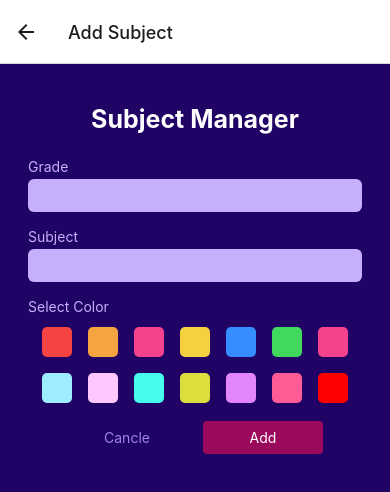
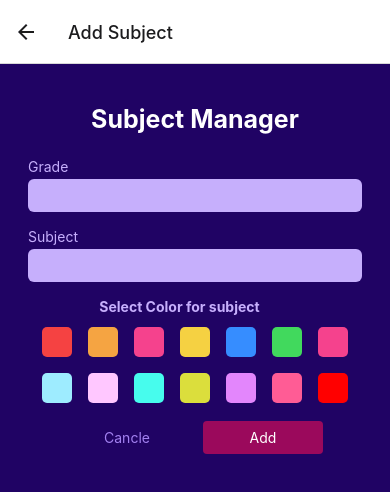
Before and after one commit to PoornaGTX/eduApp, a React Native app: screen /ManageSubjects in a window 390 px wide. Shown: the top 492 px of the page. Built offline with nearby package versions, Linux system fonts and the light colour scheme.

Commit message:
subject color default value

```diff
--- a/components/Form/AdminForm.js
+++ b/components/Form/AdminForm.js
@@ -19,7 +19,9 @@ const AdminForm = ({
     defaultValuesForEdit ? defaultValuesForEdit.subjectName : ""
   );
 
-  const [colorSub, setColorSub] = useState("");
+  const [colorSub, setColorSub] = useState(
+    defaultValuesForEdit ? defaultValuesForEdit.color : ""
+  );
 
   //subject input handler
   const subjectChangeHandler = (enteredAmount) => {
@@ -40,6 +42,7 @@ const AdminForm = ({
 
     const checkSubjectHasNumber = containsNumbers(subjectValue);
     const checkSubjectNotEmpty = !!subjectValue;
+    const checkColorSelect = !!colorSub;
 
     if (checkSubjectHasNumber || !checkSubjectNotEmpty) {
       {
@@ -50,6 +53,11 @@ const AdminForm = ({
             )
           : Alert.alert("Invalid Input", "Please enter subject name");
       }
+      return;
+    }
+
+    if (!checkColorSelect) {
+      Alert.alert("Invalid Input", "Please select color for subject");
       return;
     }
 
@@ -73,8 +81,11 @@ const AdminForm = ({
           value: subjectValue,
         }}
       />
+      <View style={styles.selectColorView}>
+        <Text style={styles.colorTilte}>Select Color for subject</Text>
+        <View style={[styles.viewSelect, { backgroundColor: colorSub }]}></View>
+      </View>
 
-      <Text style={styles.colorTilte}>Select Color</Text>
       <View style={styles.colorViewContainer}>
         <ColorPixer subjectColor="#f54242" onPressProp={subjectColorHandler} />
         <ColorPixer subjectColor="#f5a442" onPressProp={subjectColorHandler} />
@@ -133,6 +144,7 @@ const styles = StyleSheet.create({
     fontSize: 14,
     color: "#c6affc",
     marginBottom: 4,
+    fontWeight: "bold",
   },
 
   colorViewContainer: {
@@ -142,4 +154,15 @@ const styles = StyleSheet.create({
     flexWrap: "wrap",
     marginBottom: 10,
   },
+  selectColorView: {
+    flexDirection: "row",
+    justifyContent: "center",
+    alignItems: "center",
+  },
+  viewSelect: {
+    height: 15,
+    width: 15,
+    marginHorizontal: 8,
+    marginTop: 5,
+  },
 });
```
